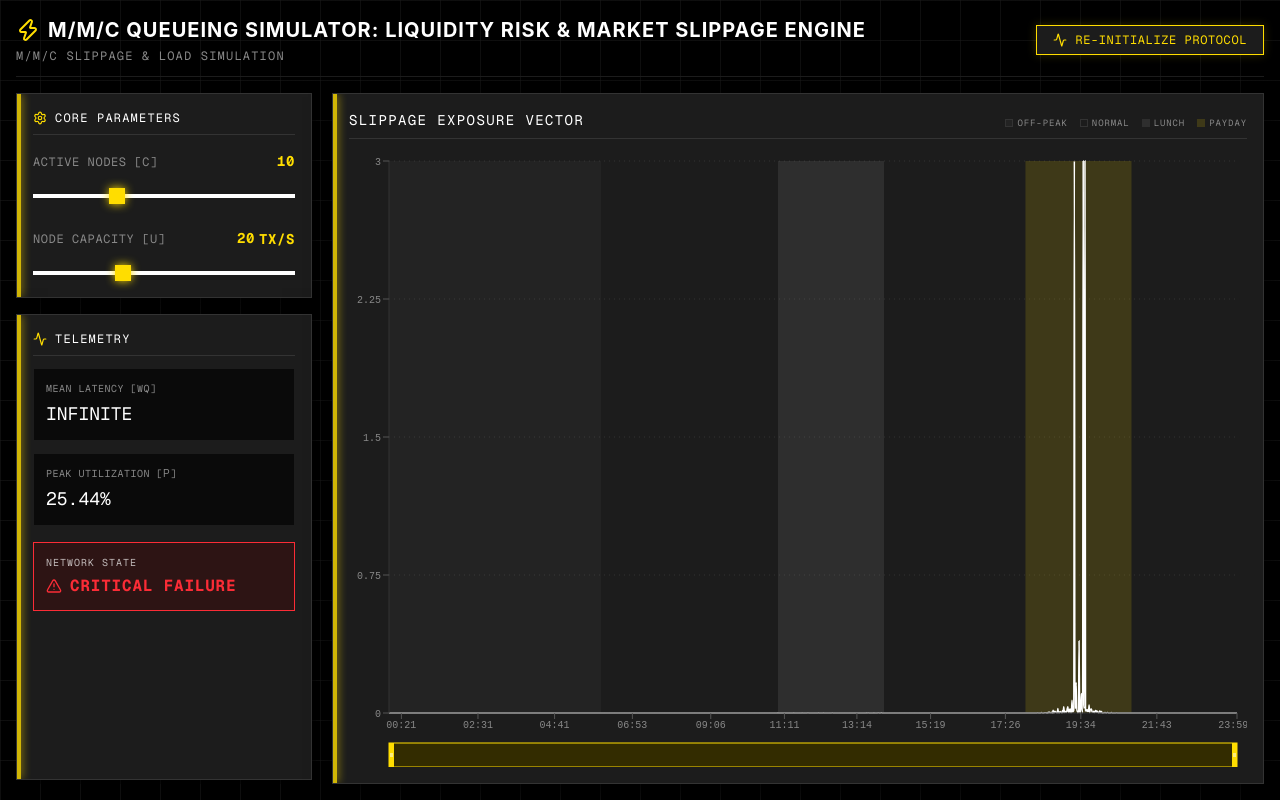
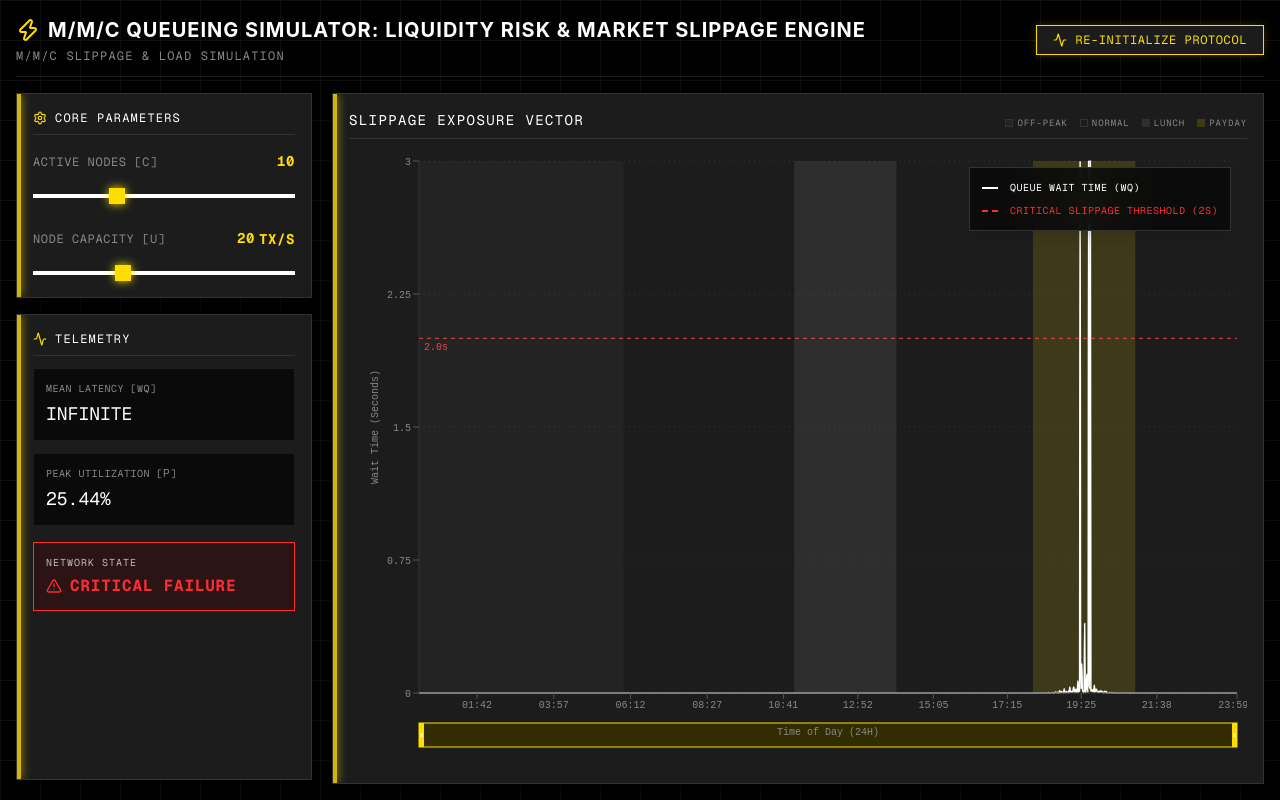
Before and after one commit to justinGabster/M-M-c-Queueing-Simulator-Liquidity-Risk-Market-Slippage-Engine, a Next.js app: page / in a window 1280 px wide. Built offline with nearby package versions, Linux system fonts and the light colour scheme.

Commit message:
Fix Brush typescript build error, refine dashboard UI layout and legend

```diff
--- a/src/app/page.tsx
+++ b/src/app/page.tsx
@@ -3,7 +3,7 @@
 import React, { useState, useEffect, useMemo } from 'react';
 import {
   LineChart, Line, XAxis, YAxis, CartesianGrid, Tooltip, ResponsiveContainer,
-  ReferenceArea, Brush
+  ReferenceArea, Brush, Legend, ReferenceLine
 } from 'recharts';
 import { Settings, AlertTriangle, CheckCircle2, Activity, Zap } from 'lucide-react';
 import { calculateMMc, generateTrafficData, TrafficDataPoint } from '@/lib/queueingEngine';
@@ -265,14 +265,27 @@ export default function Dashboard() {
           </div>
 
           <div className="flex-1 w-full relative min-h-0">
+            {/* Legend Overlay */}
+            <div className="absolute top-4 right-4 bg-[#0A0A0A]/90 backdrop-blur-md border border-[#333333] p-3 z-10 font-mono text-[10px] uppercase tracking-wider shadow-lg">
+              <div className="flex items-center gap-3 mb-2">
+                <span className="w-4 h-[2px] bg-[#FFFFFF]"></span>
+                <span className="text-[#FFFFFF]">Queue Wait Time (Wq)</span>
+              </div>
+              <div className="flex items-center gap-3">
+                <span className="w-4 border-t-2 border-dashed border-red-500"></span>
+                <span className="text-red-500">Critical Slippage Threshold (2s)</span>
+              </div>
+            </div>
+
             <ResponsiveContainer width="100%" height="100%">
-              <LineChart data={chartData} margin={{ top: 10, right: 10, left: -20, bottom: 0 }}>
+              <LineChart data={chartData} margin={{ top: 10, right: 10, left: 10, bottom: 20 }}>
                 <CartesianGrid strokeDasharray="1 4" stroke="#333333" vertical={false} />
 
                 {/* Partitions with strict palette */}
                 <ReferenceArea x1={0} x2={360} fill="#FFFFFF" fillOpacity={0.03} /> {/* Off-Peak */}
                 <ReferenceArea x1={660} x2={840} fill="#FFFFFF" fillOpacity={0.08} /> {/* Lunch */}
                 <ReferenceArea x1={1080} x2={1260} fill="#FFDD00" fillOpacity={0.15} /> {/* Payday */}
+                <ReferenceLine y={2} stroke="#EF4444" strokeDasharray="4 4" strokeWidth={1} label={{ position: 'insideTopLeft', value: '2.0s', fill: '#EF4444', fontSize: 10, fontFamily: 'monospace' }} />
 
                 <XAxis
                   dataKey="minute"
@@ -281,11 +294,14 @@ export default function Dashboard() {
                   minTickGap={50}
                   tick={{fontFamily: 'monospace', fontSize: 10, fill: '#888888'}}
                   axisLine={{stroke: '#333333'}}
+                  label={{ value: 'Time of Day (24H)', position: 'bottom', fill: '#888888', fontSize: 10, fontFamily: 'monospace' }}
                 />
                 <YAxis
                   stroke="#555555"
                   tick={{fontFamily: 'monospace', fontSize: 10, fill: '#888888'}}
                   axisLine={{stroke: '#333333'}}
+                  domain={[0, (dataMax: number) => Math.max(Math.ceil(dataMax), 2.5)]}
+                  label={{ value: 'Wait Time (Seconds)', angle: -90, position: 'insideLeft', offset: 15, fill: '#888888', fontSize: 10, fontFamily: 'monospace', style: { textAnchor: 'middle' } }}
                 />
                 <Tooltip content={<CustomTooltip />} cursor={{ stroke: '#FFDD00', strokeWidth: 1, strokeDasharray: '3 3' }} />
 
@@ -315,7 +331,6 @@ export default function Dashboard() {
                   stroke="#FFDD00"
                   fill="#000000"
                   tickFormatter={formatTimeTick}
-                  tick={{fontFamily: 'monospace', fontSize: 9, fill: '#888888'}}
                 />
               </LineChart>
             </ResponsiveContainer>
```
